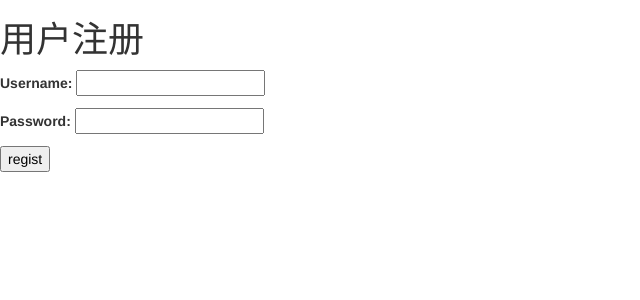
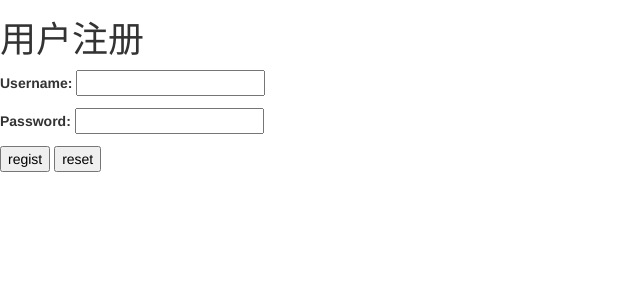
Before and after one commit to canghai908/chart, a Django app: page /regist/ in a window 1280 px wide. Shown: the top 300 px of the page, without its empty margins (0-640 px from the left). Run offline with Django 3.2, Linux system fonts and the light colour scheme.

Commit message:
addreset
addreset

```diff
--- a/chart/templates/regist.html
+++ b/chart/templates/regist.html
@@ -13,5 +13,8 @@
 <body>
 <form method="post" enctype="multipart/form-data">
 {{ uf.as_p }}
+<p>
 <input type="submit" value="regist"/>
+<input type="reset" value="reset" class="reset" />
+</p>
 </body>
```
